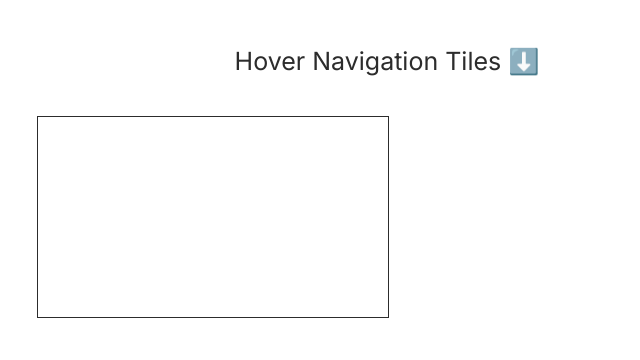
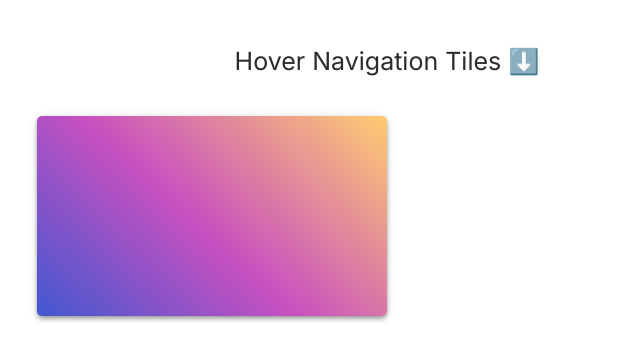
Before and after one commit to nat-davydova/direction-aware-hover, a website: page src/index.template.html in a window 1280 px wide. Shown: the part 160-520 px from the top of the page, without its empty margins (253-893 px from the left). Drawn offline with nearby package versions, Linux system fonts and the light colour scheme.

Commit message:
feat: add tile item styles

```diff
--- a/package.json
+++ b/package.json
@@ -1,6 +1,6 @@
 {
   "name": "direction-aware-hover-effect",
-  "version": "2022.12.09-20.00.48",
+  "version": "2022.12.09-20.09.16",
   "license": "UNLICENSED",
   "homepage": "https://codepen.io/nat-davydova/pen/YzvMNYO/91c83250ea53b76fddd51a99117146fc",
   "scripts": {
--- a/src/style.css
+++ b/src/style.css
@@ -66,5 +66,15 @@ body a {
 .tiles-nav__item {
   width: 350px;
   height: 200px;
-  border: 1px solid;
+  background-color: #4158d0;
+  background-image: linear-gradient(
+    43deg,
+    #4158d0 0%,
+    #c850c0 46%,
+    #ffcc70 100%
+  );
+  box-shadow: 0 4px 5px 0 rgb(0 0 0 / 14%), 0 1px 10px 0 rgb(0 0 0 / 12%),
+    0 2px 4px -1px rgb(0 0 0 / 30%);
+  border-radius: 5px;
+  cursor: pointer;
 }
```
Also changed, not shown: dist/style.css.
